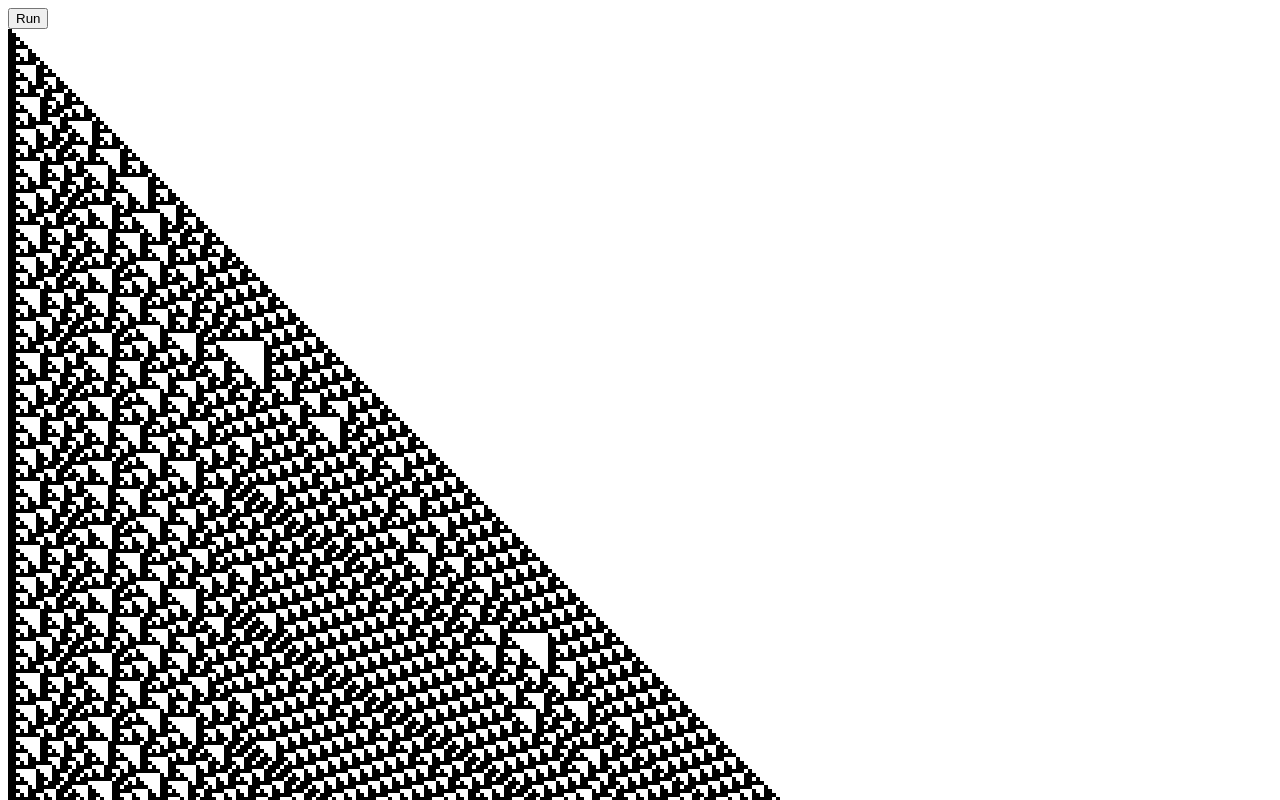
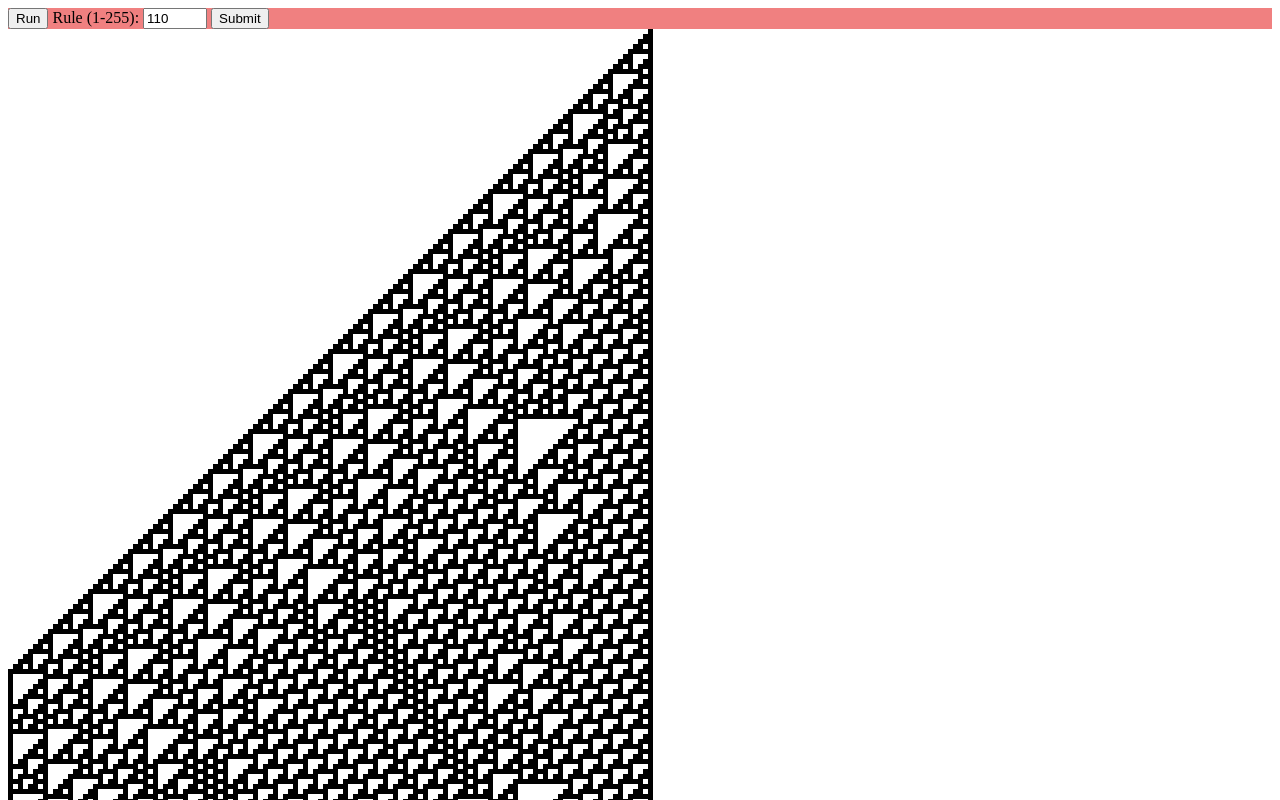
Before and after one commit to dustysaturn/Rule-110, a website: page index.html in a window 1280 px wide. Both pictures are taken after a click on the button "Run". Shown: the top 800 px of the page. Drawn offline with Linux system fonts and the light colour scheme.

Commit message:
Allow user selection of Wolfram rule

```diff
--- a/index.html
+++ b/index.html
@@ -5,16 +5,18 @@
   <title>Rule 110</title>
   <meta name="viewport" content="width=device-width,initial-scale=1" />
   <meta name="description" content="" />
-  <!-- <link rel="icon" href="favicon.png"> -->
   <link rel="stylesheet" href="style.css">
-  <script src="script.js"></script>
 </head>
 <body>
     <div id="controls">
       <button onclick="run()">Run</button>
+      <label for="rule">Rule (1-255):</label>
+      <input type="number" id="rule" name="rule" value="110" min="1" max="255" />
+      <input type="submit" value="Submit" onclick="handleRuleChange()">
     </div>
     <div id="content">
-      <div class="blackSquare"></div>
     </div>
+
+    <script src="script.js"></script>
 </body>
 </html>
--- a/script.js
+++ b/script.js
@@ -1,35 +1,74 @@
-const rules = {
+let rules = {
     "111": 0,
     "110": 1,
     "101": 1,
     "100": 0,
-    "011": 1,
+    "011": 1, // switch back to 0
     "010": 1,
     "001": 1,
     "000": 0,
 }
 
-let currentState = [[1],]
-let currentLine = 0;
+let currentLine = []
+let currentLineNumber = 0;
 let isRunning = false;
+let timer = null;
 
-function run(){
-    timer = setInterval(nextGeneration, 10);
+function setRules(rule) {
+    const binaryRule = Number(rule).toString(2).padStart(8, "0");
+    console.log(binaryRule);
+    rules = {
+        "111": Number(binaryRule[0]),
+        "110": Number(binaryRule[1]),
+        "101": Number(binaryRule[2]),
+        "100": Number(binaryRule[3]),
+        "011": Number(binaryRule[4]),
+        "010": Number(binaryRule[5]),
+        "001": Number(binaryRule[6]),
+        "000": Number(binaryRule[7]),
+    }
+    console.log(rules);
+}
 
-    // console.log("run")
-    // isRunning = true;
-    // while(isRunning) {
-    //     nextGeneration();
+function handleRuleChange() {
+    let rule = document.getElementById("rule").value;
 
-    // }
-    if (currentLine > 100) {
-        stop()
+    if (rule == null || parseInt(rule) < 1 || parseInt(rule) > 255) {
+        alert("Submit a number between 1 and 255.")
         return;
     }
+
+    setRules(rule);
+    stop();
+    reset();
+}
+
+function run() {
+    if (currentLineNumber > 100 || timer) {
+        stop();
+        return;
+    }
+
+    if (currentLineNumber === 0) {
+        reset();
+    }
+
+    timer = window.setInterval(nextGeneration, 10);
+}
+function reset() {
+    document.getElementById("content").innerHTML = "";
+
+    const maximumBlocks = Math.floor(window.innerWidth / getBlockHeight())
+
+    currentLine = Array(maximumBlocks).fill(0);
+    currentLine[Math.floor(currentLine.length / 2)] = 1;
+    currentLineNumber = 0;
+    isRunning = false;
 }
 
 function stop() {
     clearInterval(timer);
+    timer = null;
 }
 
 function createBlock(alive) {
@@ -45,33 +84,58 @@ function createBlock(alive) {
     return block;
 }
 
+function getBlockHeight() {
+    const tempBlock = createBlock(1);
+    document.body.appendChild(tempBlock);
+    const height = tempBlock.offsetHeight;
+    document.body.removeChild(tempBlock);
+    return height;
+}
+
+function setCurrentLine(newLine) {
+    currentLine = newLine;
+}
+
+function getCurrentLine() {
+    return currentLine;
+}
+
 function nextGeneration(){
-    console.log("nextGeneration")
-    const blocks = document.getElementById("content");
-    const line = document.createElement("div");
-    line.className = "line";
+    const content = document.getElementById("content");
 
-    if(currentLine == 0) {
-        line.append(createBlock(1), createBlock(1));
-        currentState.push([1, 1]);
-    }
-    else if(currentLine == 1) {
-        line.append(createBlock(1), createBlock(1), createBlock(1));
-        currentState.push([1, 1, 1]);
-    }
-    else {
-        let nextLine = []
-        const paddedCurrentLine = [0, 0, ...currentState[currentLine], 0];
-        for (let index = 0; index < paddedCurrentLine.length - 2; index++) {
-            const numString = paddedCurrentLine.slice(index, (index + 3)).join("");
-            const outputBlock = rules[numString];
-
-            line.append(createBlock(outputBlock));
-            nextLine.push(outputBlock);
-        }
-        currentState.push(nextLine);
+    if (currentLineNumber > 200 ) {
+        stop()
     }
 
-    currentLine += 1;
-    blocks.append(line)
+    let paddedLine = [0, ...currentLine, 0];
+
+    if (currentLineNumber > 0) {
+        let nextLine = []
+
+        for (let index = 0; index < currentLine.length; index++) {
+            nextLine[index] = rules[paddedLine.slice(index, index + 3).join("")];
+        }
+
+        currentLine = nextLine;
+    }
+    currentLineNumber += 1;
+    displayLine(currentLine);
 }
+
+function displayLine(line) {
+    const content = document.getElementById("content");
+    const lineDiv = document.createElement("div");
+    lineDiv.className = "line";
+
+    line.slice().forEach(block => lineDiv.appendChild(createBlock(block)));
+
+    content.appendChild(lineDiv);
+
+    content.scrollTop = content.scrollHeight;
+}
+
+addEventListener('keydown', e => {
+    if (e.key == " ") nextGeneration();
+})
+
+// module.exports = {nextGeneration, setCurrentLine, getCurrentLine};
--- a/style.css
+++ b/style.css
@@ -1,23 +1,34 @@
-.content {
+body {
+
+}
+
+#controls {
+    background-color: lightcoral;
+}
+
+#content {
+    transform-origin: top left;
+    transition: transform 0.2s ease;
     font-size: 0;
+    display: flex;
+    align-items: flex-start;
+    flex-direction: column;
+    overflow: hidden;
 }
 
 .line {
     display: flex;
 }
 
+.blackSquare, .whiteSquare {
+    width: 5px;
+    height: 5px;
+}
+
 .blackSquare {
-    width: 4px;
-    height: 4px;
     background-color: black;
-    padding: 0;
-    margin: 0;
 }
 
 .whiteSquare {
-    width: 4px;
-    height: 4px;
     background-color: white;
-    padding: 0;
-    margin: 0;
 }
```
Also changed, not shown: package.json (added, +15 -0 lines), script.test.js (added, +11 -0 lines), 1 other file.
